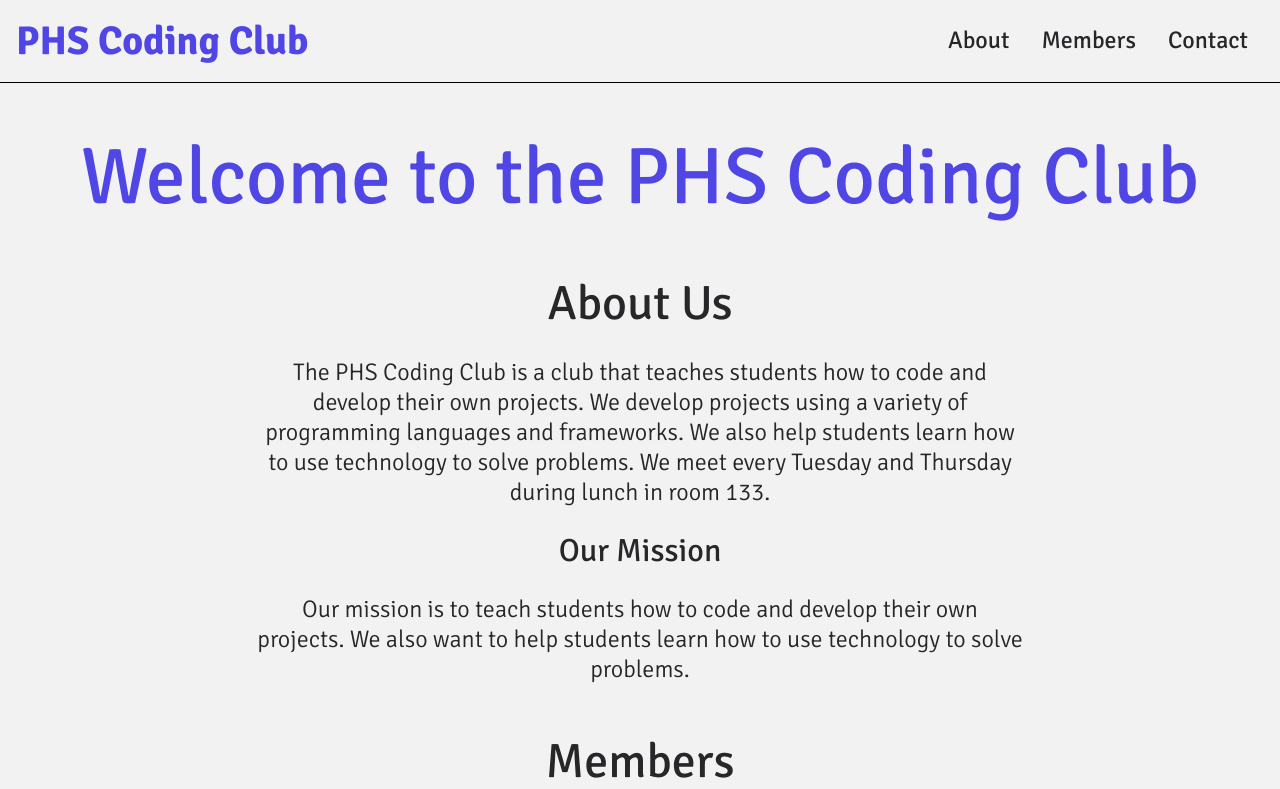
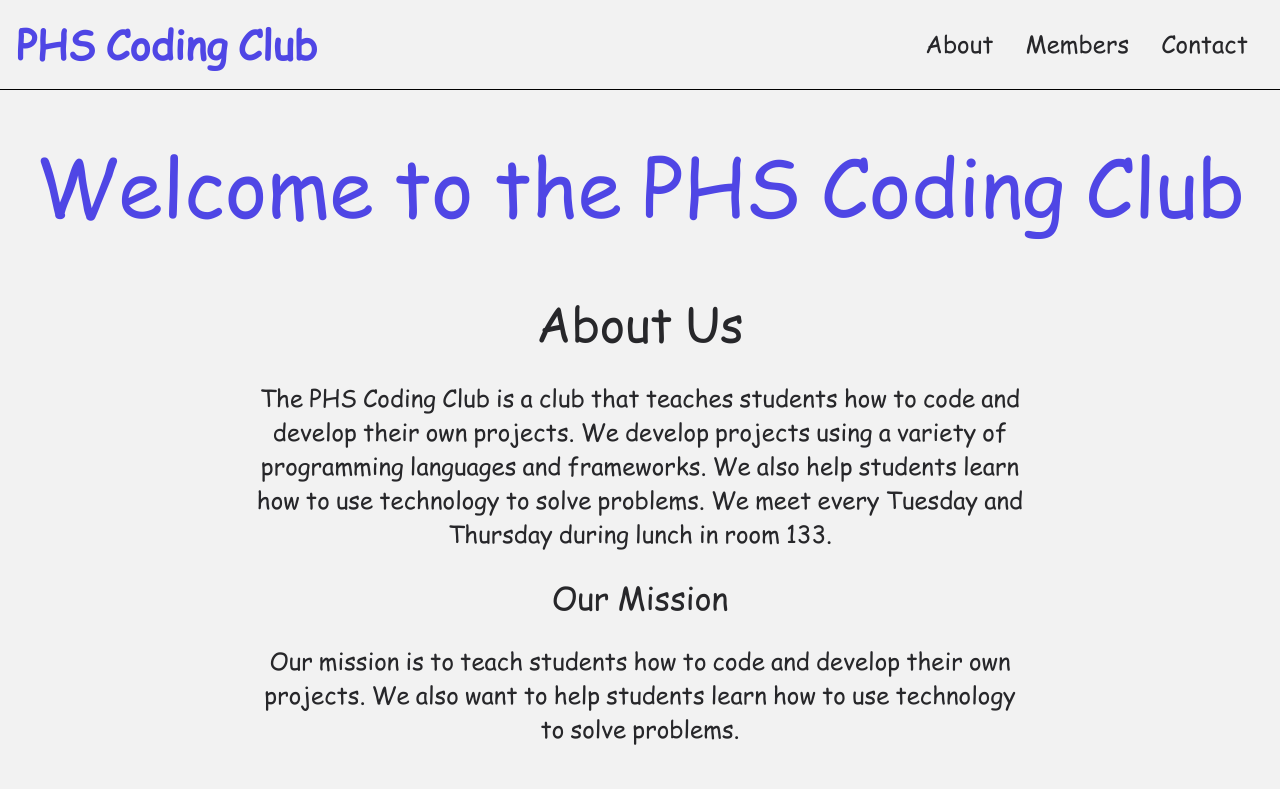
Before and after one commit to PenHigh/PenHigh.github.io, a Next.js app: page / in a window 1280 px wide. Shown: the top 789 px of the page. Built offline with nearby package versions, Linux system fonts and the light colour scheme.

Commit message:
i remove bloat

```diff
--- a/src/pages/_app.tsx
+++ b/src/pages/_app.tsx
@@ -1,18 +1,10 @@
 /* eslint-disable react/jsx-props-no-spreading */
 import React from 'react';
 import type { AppProps } from 'next/app';
-import { Signika } from '@next/font/google';
-
 import '../styles/globals.css';
 
-const signikaFont = Signika(
-  {
-    subsets: ['latin'],
-  },
-);
-
 const App = ({ Component, pageProps }: AppProps) => (
-  <div className={signikaFont.className}>
+  <div>
     <Component {...pageProps} />
   </div>
 );
--- a/src/styles/globals.css
+++ b/src/styles/globals.css
@@ -1,3 +1,12 @@
+@font-face {
+  font-family: "VNF-Comic Sans";
+  src: url("../public/fonts/VNF-Comic Sans.ttf") format("truetype");
+}
+
+* {
+  font-family: "VNF-Comic Sans";
+}
+
 body {
   margin: 0px;
   padding: 0px;
```
Also changed, not shown: src/public/fonts/VNF-Comic Sans.ttf (added).
